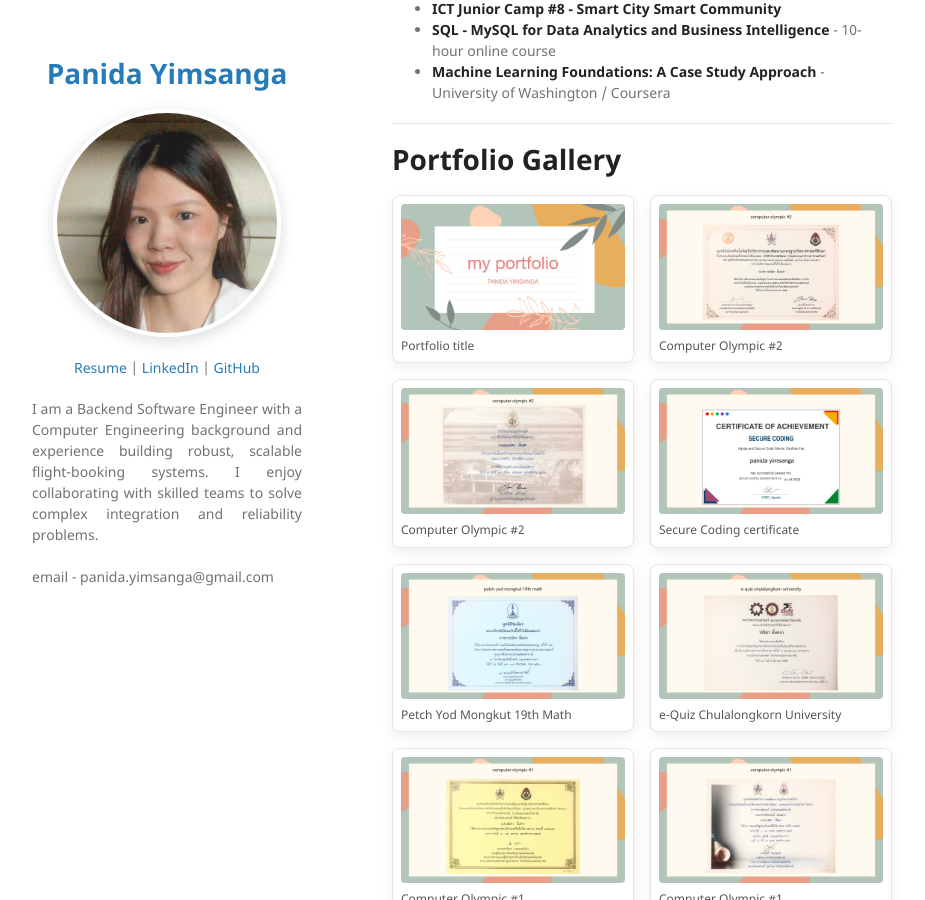
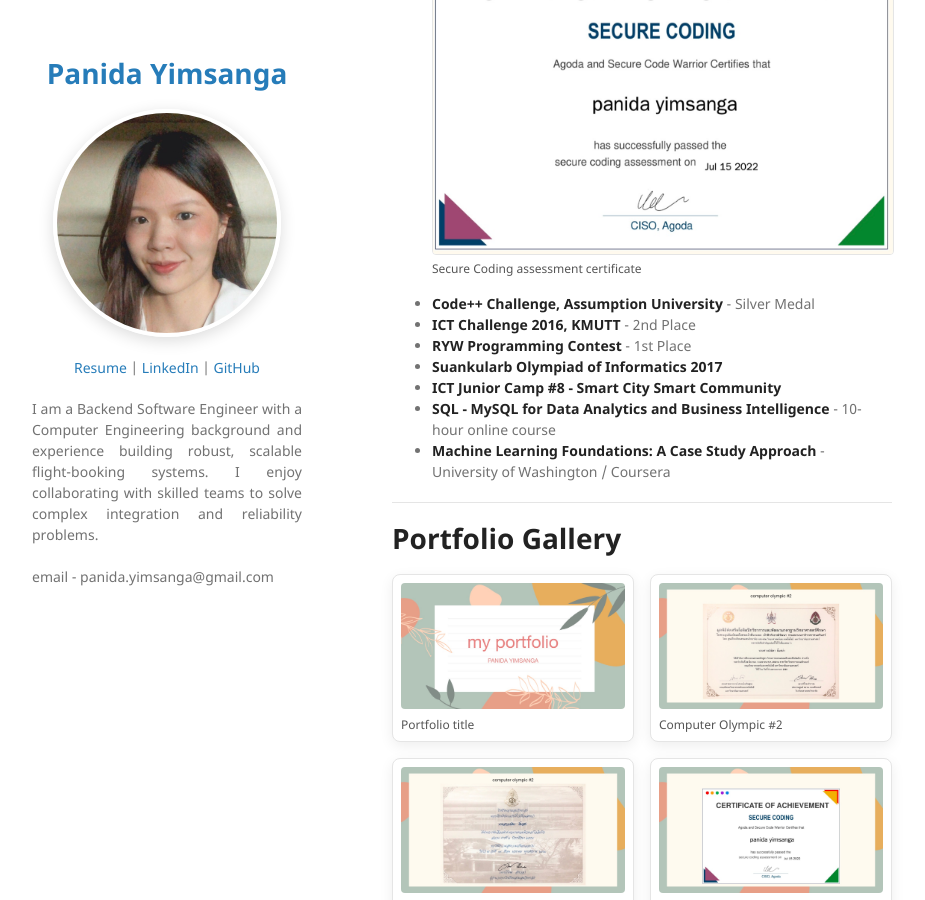
Before and after one commit to sarasix/sarasix.github.io, a Jekyll site: the page built from index.md, in a window 1280 px wide and 900 px high, scrolled down 6227 px. Shown: the whole window, without its empty margins (178-1103 px from the left). Built offline with Jekyll 4.4.1, drawn with Linux system fonts in a browser that asks for light colours; our own code applies the rules of GitHub Pages for plain Markdown files.

Commit message:
Add Secure Coding award certificate

```diff
--- a/index.md
+++ b/index.md
@@ -183,6 +183,14 @@ Developed image-processing and game-AI projects, including a bacteria detection
 * **Petch Yod Mongkut Mathematics Competition** - Qualified
 * **e-Quiz, Chulalongkorn University**
 * **Secure Coding Assessment** - CISO, Agoda, 2022
+
+  <div class="award-gallery">
+    <figure>
+      <img src="/assets/img/awards/secure-coding-warrior.jpg" alt="Secure Coding assessment certificate from Agoda and Secure Code Warrior">
+      <figcaption>Secure Coding assessment certificate</figcaption>
+    </figure>
+  </div>
+
 * **Code++ Challenge, Assumption University** - Silver Medal
 * **ICT Challenge 2016, KMUTT** - 2nd Place
 * **RYW Programming Contest** - 1st Place
```
Also changed, not shown: assets/img/awards/secure-coding-warrior.jpg (added).
